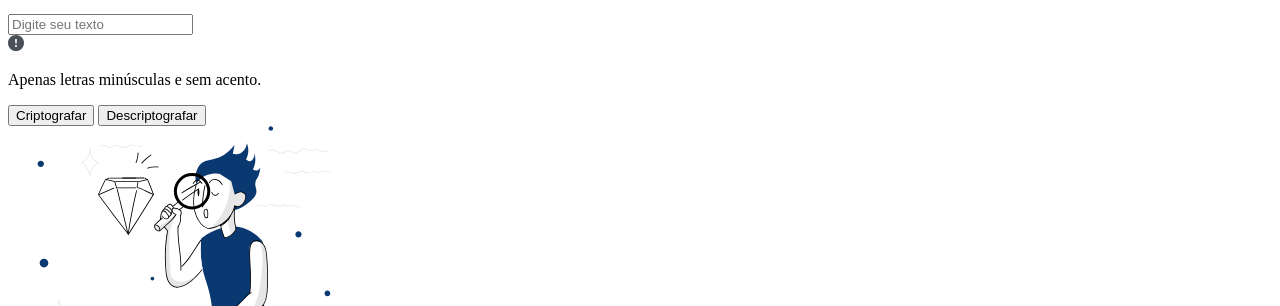
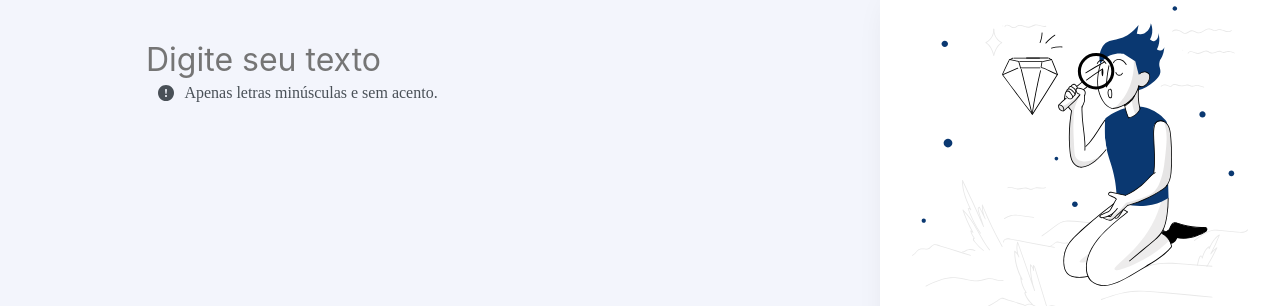
Before and after one commit to leafar3103/DesafioI, a plain HTML site: page index.html in a window 1280 px wide. Shown: the part 114-420 px from the top of the page. Drawn offline with Linux system fonts and the light colour scheme; the site is published under a folder, as on GitHub Pages, so addresses that start at the root find nothing.

Commit message:
Css
Mudando o apontamento do css.

```diff
--- a/index.html
+++ b/index.html
@@ -5,8 +5,8 @@
     <meta charset="UTF-8">
     <meta http-equiv="X-UA-Compatible" content="IE=edge">
     <meta name="viewport" content="width=device-width, initial-scale=1.0">
-    <link rel="stylesheet" type="text/css" href="/css/reset.css">
-    <link rel="stylesheet" type="text/css" href="/css/style.css">
+    <link rel="stylesheet" type="text/css" href="css/reset.css">
+    <link rel="stylesheet" type="text/css" href="css/style.css">
     <title>Decodificador</title>
 </head>
 <div class="container">
```
